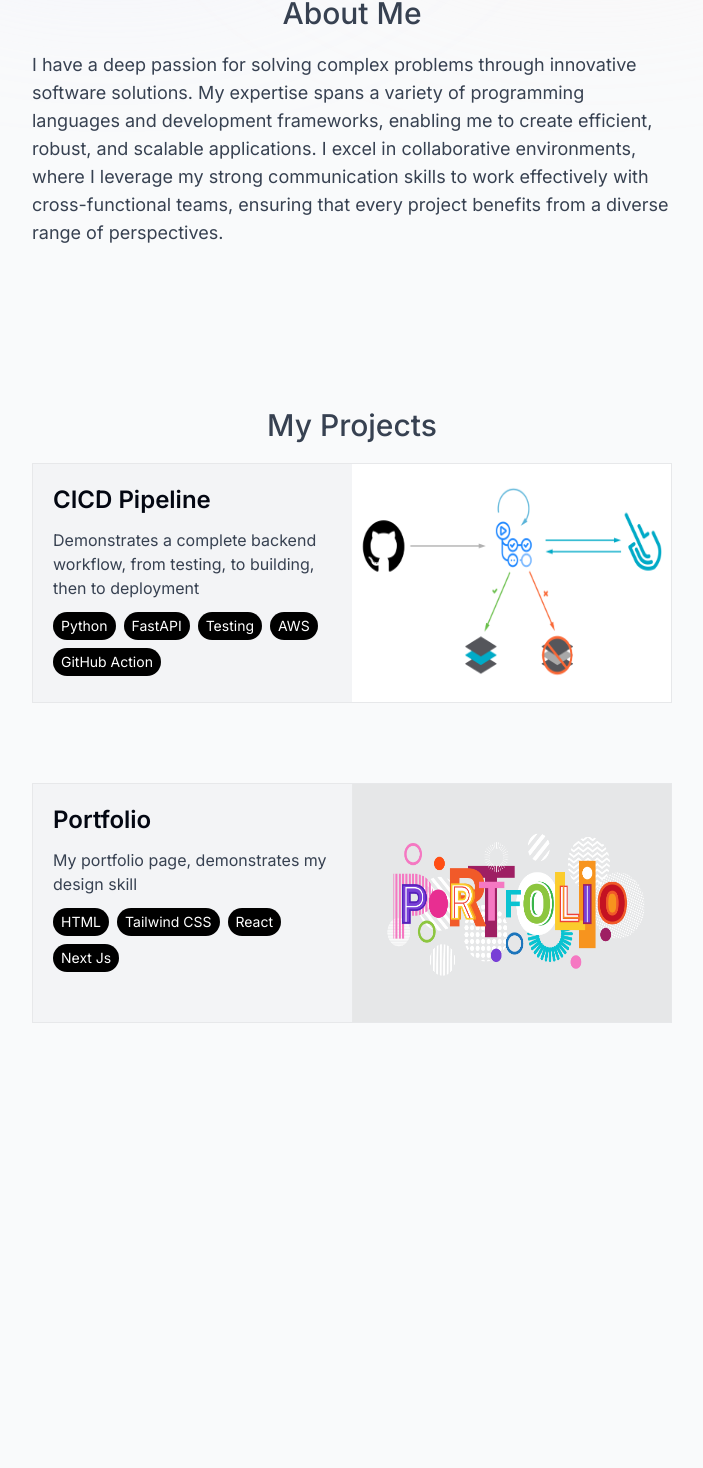
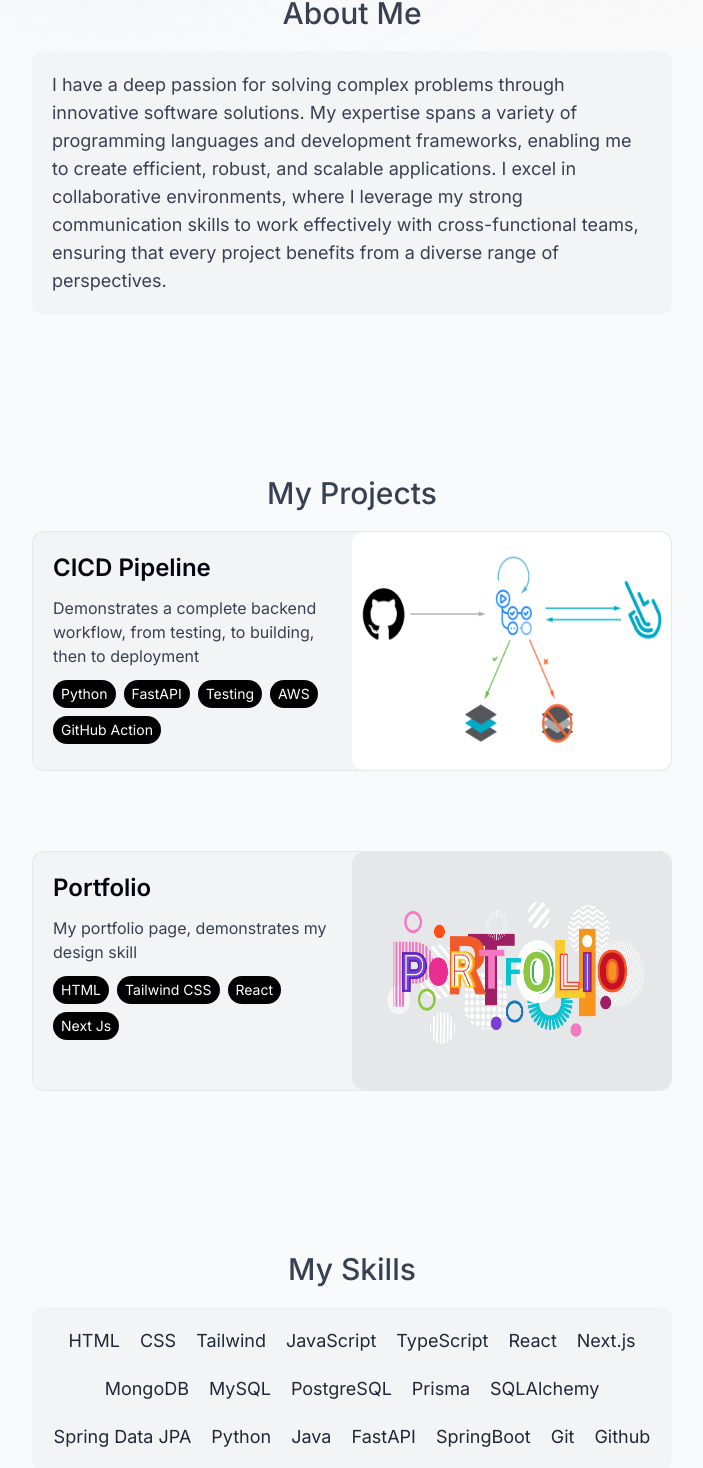
Before and after one commit to michaelx1999/portfolio, a Next.js app: page / in a window 1280 px wide. Shown: the part 559-2027 px from the top of the page, without its empty margins (288-991 px from the left). Before the commit the page ends 1582 px from the top, so only its background shows below. Built offline with nearby package versions, Linux system fonts and the light colour scheme.

Commit message:
added skills

```diff
--- a/app/page.tsx
+++ b/app/page.tsx
@@ -1,6 +1,7 @@
 import About from "@/components/about"
 import Intro from "@/components/intro"
 import Projects from "@/components/projects"
+import Skills from "@/components/skills"
 
 export default function Home() {
   return (
@@ -8,6 +9,7 @@ export default function Home() {
       <Intro />
       <About />
       <Projects />
+      <Skills />
     </main>
   )
 }
--- a/components/about.tsx
+++ b/components/about.tsx
@@ -2,7 +2,7 @@ export default function About() {
   return (
     <section className="w-1/2 space-y-5 scroll-mt-28" id="about">
       <h2 className="font-medium text-3xl text-gray-700 text-center">About Me</h2>
-      <p className="font-mdium text-lg text-gray-700">
+      <p className="font-mdium text-lg text-gray-700 bg-gray-100 rounded-xl p-5 hover:scale-110 transition">
         I have a deep passion for solving complex problems through innovative software solutions. My
         expertise spans a variety of programming languages and development frameworks, enabling me
         to create efficient, robust, and scalable applications. I excel in collaborative
--- a/components/projects.tsx
+++ b/components/projects.tsx
@@ -20,7 +20,7 @@ export default function Projects() {
 function Project({ title, description, tags, imageUrl }: ProjectData) {
   return (
     <a
-      className=" bg-gray-100 border border-black/5 w-full h-60 flex cursor-pointer hover:scale-110 transition"
+      className=" bg-gray-100 border border-black/5 rounded-xl w-full h-60 flex cursor-pointer hover:scale-110 transition"
       href="https://www.github.com/"
       target="_blank">
       <div className="w-1/2 p-5 h-full space-y-3">
@@ -35,7 +35,7 @@ function Project({ title, description, tags, imageUrl }: ProjectData) {
         </ul>
       </div>
       <div className="w-1/2 h-full">
-        <Image className="w-full h-full object-fill" src={imageUrl} alt={title} />
+        <Image className="w-full h-full object-fill rounded-xl" src={imageUrl} alt={title} />
       </div>
     </a>
   )
--- /dev/null
+++ b/components/skills.tsx
@@ -0,0 +1,14 @@
+import { skills } from "@/index/data"
+
+export default function Skills() {
+  return (
+    <section className="w-1/2 space-y-5 scroll-mt-28" id="skills">
+      <h2 className="font-medium text-3xl text-gray-700 text-center">My Skills</h2>
+      <ul className="flex flex-wrap gap-5 text-lg text-gray-800 justify-center bg-gray-100 rounded-xl p-5 hover:scale-110 transition">
+        {skills.map((skill, index) => (
+          <li key={index}>{skill}</li>
+        ))}
+      </ul>
+    </section>
+  )
+}
--- a/index/data.ts
+++ b/index/data.ts
@@ -29,10 +29,6 @@ export const links: LinkData[] = [
   {
     name: "Experience",
     hash: "#experience"
-  },
-  {
-    name: "Contact",
-    hash: "#contact"
   }
 ] as const
 
```
